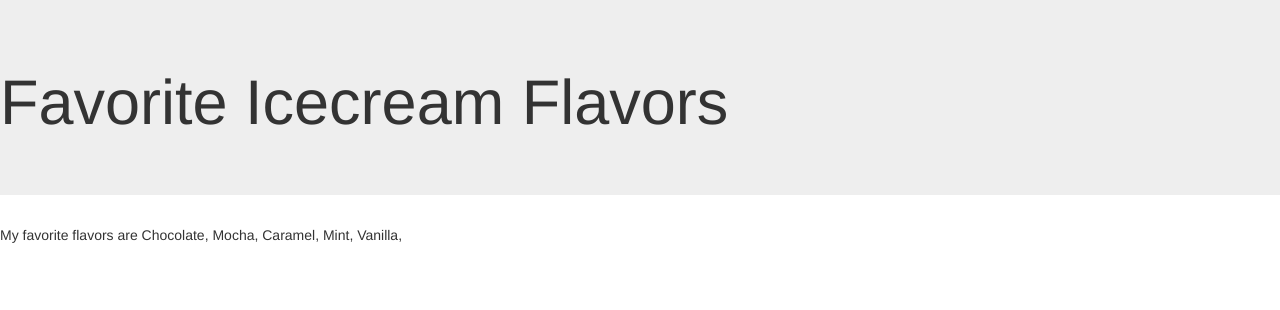
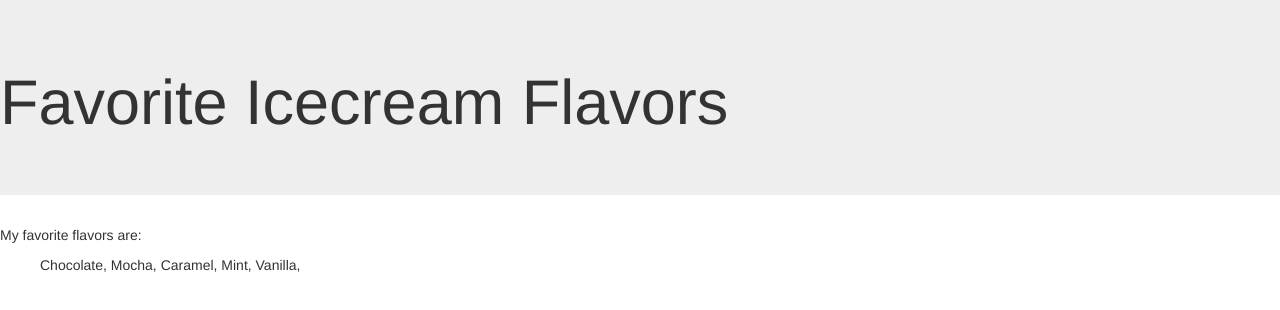
Before and after one commit to yeungm95/favorite-icecream, a plain HTML site: page index.html in a window 1280 px wide. Drawn offline with Linux system fonts and the light colour scheme.

Commit message:
changed the output into a list

```diff
--- a/index.html
+++ b/index.html
@@ -12,7 +12,10 @@
       <h1>Favorite Icecream Flavors</h1>
     </div>
     <div>
-      <p>My favorite flavors are <span id="favoriteFlavors"></span></p>
+      <p>My favorite flavors are:</p>
+      <ul id="favoriteFlavors">
+
+      </ul>
 
     </div>
   </body>
```
